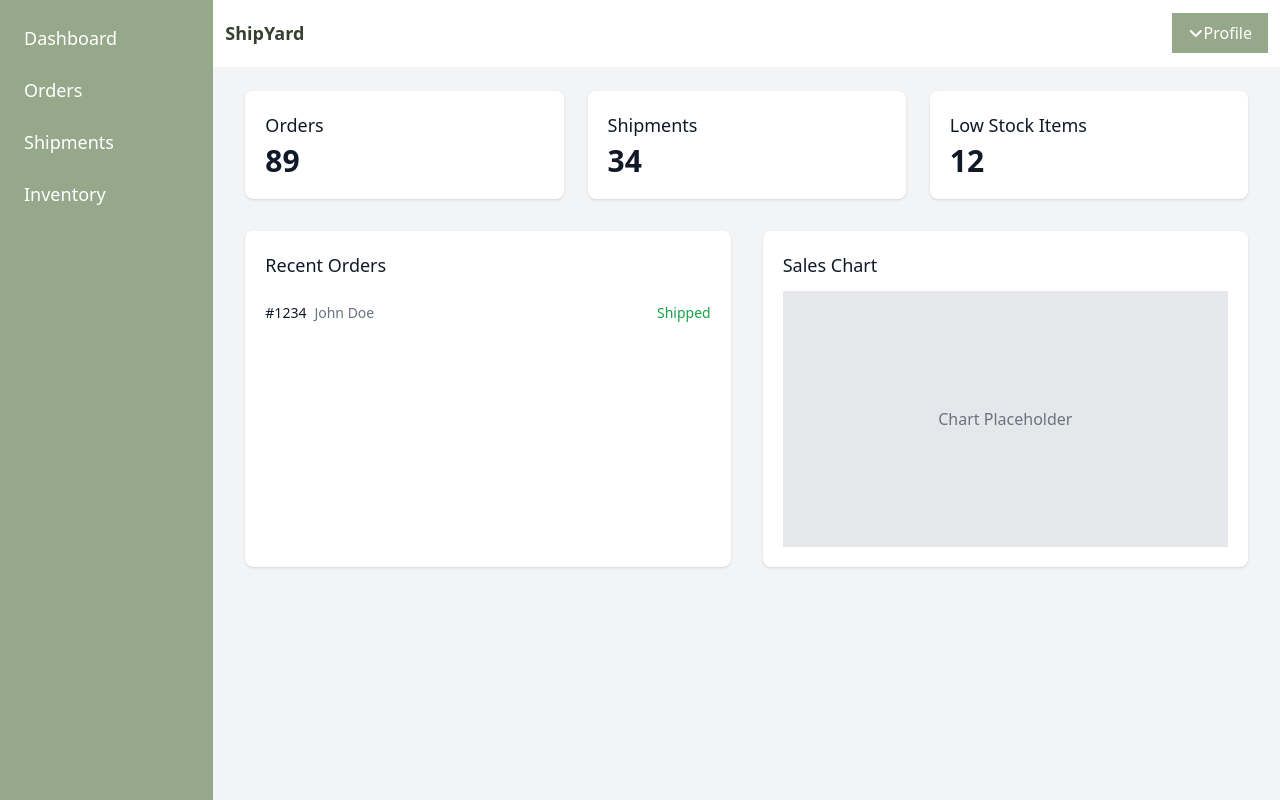
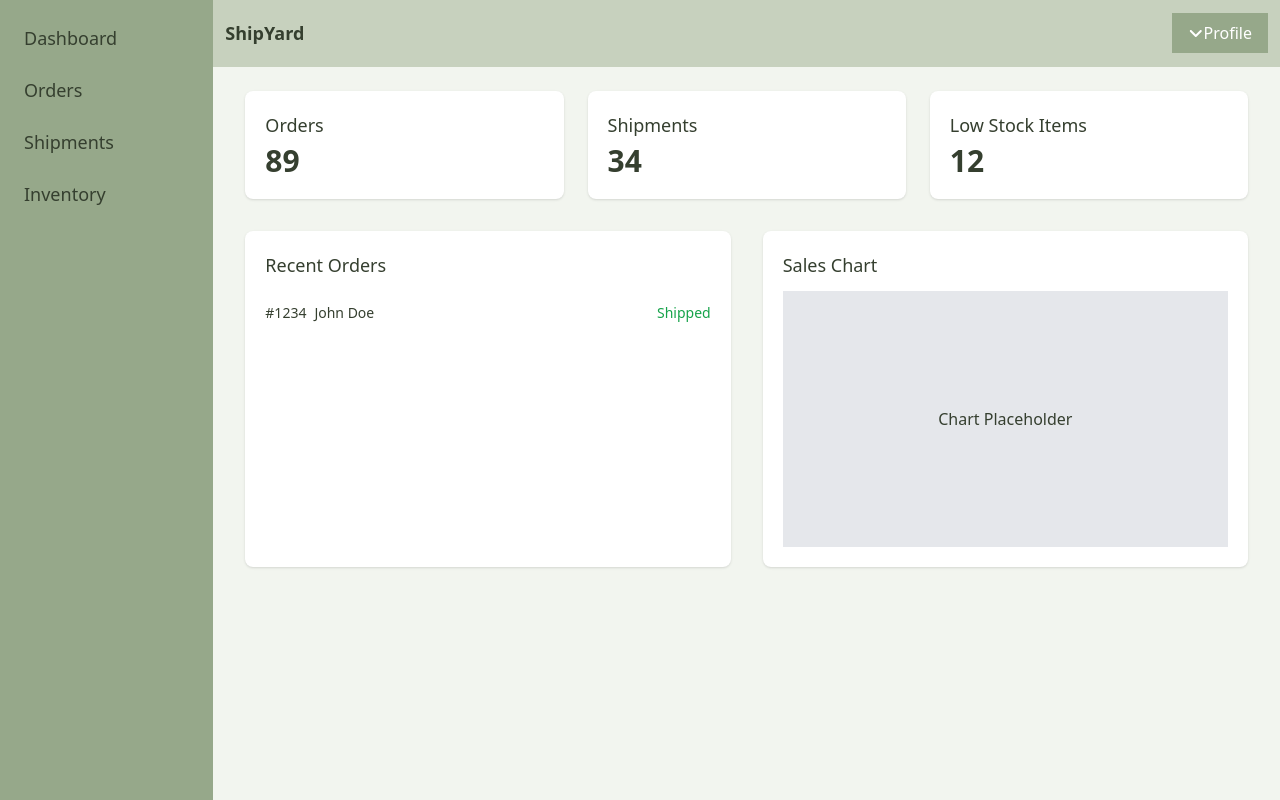
Before and after one commit to touseefyounas/shipping-front-end, a React (Create React App) app: page / in a window 1280 px wide. Built offline with nearby package versions, Linux system fonts and the light colour scheme; no server answers.

Commit message:
Changed theme

```diff
--- a/src/components/Shipping/CreateLabel.js
+++ b/src/components/Shipping/CreateLabel.js
@@ -3,16 +3,16 @@ import { FaAngleLeft } from 'react-icons/fa6';
 
 const CreateLabel = () =>{
     return (
-        <div className="bg-gray-100">
+        <div className="bg-background">
         <div className="flex justify-around items-center sticky bg-white shadow-md h-20">
             <div className="flex items-center justify-center h-16 w-40 ">
-                <button className="text-sm font-normal rounded-sm hover:shadow-xl py-2 px-4 hover:bg-gray-950 hover:text-white border bg-gray-100"><div className="flex items-center"><FaAngleLeft/><Link to='/orders'> Orders</Link></div></button>
+                <button className="text-sm font-normal rounded-sm hover:shadow-xl py-2 px-4 hover:bg-primary hover:text-white text-text border bg-accent"><div className="flex items-center"><FaAngleLeft/><Link to='/orders'> Orders</Link></div></button>
             </div>
             <div className="flex items-center justify-center h-16 w-40">
                 <p>Create New Label</p>
             </div>
             <div className="flex items-center justify-center h-16 w-40">
-            <button className="text-sm font-normal rounded-sm hover:shadow-xl bg-gray-800 text-white py-2 px-4">Save</button>
+            <button className="text-sm font-normal rounded-sm hover:shadow-xl bg-secondary hover:bg-primary hover:text-white text-text py-2 px-4">Save</button>
             </div>
         </div>
             <Outlet/>
--- a/src/components/Shipping/ShippingAddress.js
+++ b/src/components/Shipping/ShippingAddress.js
@@ -28,17 +28,17 @@ const ShippingAddress = () => {
             <div className='flex flex-row flex-wrap md:flex-nowrap gap-5'>
                 <div className='flex flex-col md:my-5 md:ml-5 w-full gap-5 md:basis-3/5'>
                     <div className="bg-white rounded-md shadow-md min-h-40">
-                    <h1 className='m-2 p-2 font-medium'>Recipient</h1>
+                    <h1 className='m-2 p-2 text-text font-medium'>Recipient</h1>
                     <AddressForm address={address} setAddress={setAddress}/>
                     </div>
                     <div className="bg-white rounded-md shadow-md min-h-40">
-                    <h1 className='m-2 p-2 font-medium'>Package</h1>
+                    <h1 className='m-2 p-2 text-text font-medium'>Package</h1>
                     <PackageForm dimensions={dimensions} setDimensions={setDimensions}/>
                     </div>
                 </div>
                 <div className='flex flex-col order-first md:order-last md:my-5 md:mr-5 w-full gap-5 md:basis-2/5'>
                 <div className="bg-white rounded-md shadow-md min-h-64 w-full">
-                    <h1 className='m-2 p-2 font-medium'>Rates</h1>
+                    <h1 className='m-2 p-2 text-text font-medium'>Rates</h1>
                     <Rates address={address} dimensions={dimensions}/>
                     </div>
                 </div>
--- a/src/components/SideBar.js
+++ b/src/components/SideBar.js
@@ -7,10 +7,10 @@ const SideBar = () => {
         <>
         <nav>
             <ul className="text-lg font-normal py-4 px-2 bg-secondary space-y-2 h-screen">
-                <li className="text-white py-2 px-4 rounded-lg hover:bg-primary"><Link to='/'>Dashboard</Link></li>
-                <li className="text-white py-2 px-4 rounded-lg hover:bg-primary"><Link to='orders'>Orders</Link></li>
-                <li className="text-white py-2 px-4 rounded-lg hover:bg-primary"><Link to='shipments'>Shipments</Link></li>
-                <li className="text-white py-2 px-4 rounded-lg hover:bg-primary"><Link to='/inventory'>Inventory</Link></li>
+                <li className="text-text py-2 px-4 rounded-lg hover:text-white hover:bg-primary"><Link to='/'>Dashboard</Link></li>
+                <li className="text-text py-2 px-4 rounded-lg hover:text-white hover:bg-primary"><Link to='orders'>Orders</Link></li>
+                <li className="text-text py-2 px-4 rounded-lg hover:text-white hover:bg-primary"><Link to='shipments'>Shipments</Link></li>
+                <li className="text-text py-2 px-4 rounded-lg hover:text-white hover:bg-primary"><Link to='/inventory'>Inventory</Link></li>
             </ul>
         </nav>
         </>
--- a/src/components/TopMenu.js
+++ b/src/components/TopMenu.js
@@ -3,7 +3,7 @@ import { FaAngleDown } from "react-icons/fa6";
 const TopMenu = () => {
     return (
         <>
-            <div className="flex h-full justify-between shadow-lg items-center bg-white  ">
+            <div className="flex h-full justify-between shadow-lg items-center bg-accent">
                 <h1 className='px-3 py-2 text-lg font-semibold font-sans text-text'>ShipYard</h1>
                 <div className='px-3 py-1 flex items-center gap-3'>
                     <button className="flex items-center bg-secondary text-white w-24  py-2 px-4 hover:bg-primary"><FaAngleDown/>Profile</button>
--- a/src/pages/Dashboard/index.js
+++ b/src/pages/Dashboard/index.js
@@ -4,31 +4,31 @@
 const Dashboard = () => {
     return (
     <>
-    <main className="flex-1 overflow-y-auto bg-gray-100 h-full overflow-auto">
+    <main className="flex-1 overflow-y-auto bg-background h-full overflow-auto">
       <div className="max-w-7xl mx-auto py-6 sm:px-6 lg:px-8">
         {/* Grid layout for dashboard widgets */}
         <div className="grid grid-cols-1 md:grid-cols-2 lg:grid-cols-3 gap-6">
           {/* Order Summary Widget */}
           <div className="bg-white overflow-hidden shadow rounded-lg">
             <div className="p-5">
-              <h3 className="text-lg font-medium text-gray-900">Orders</h3>
-              <div className="mt-1 text-3xl font-semibold text-gray-900">89</div>
+              <h3 className="text-lg font-medium text-text">Orders</h3>
+              <div className="mt-1 text-3xl font-semibold text-text">89</div>
             </div>
           </div>
 
           {/* Shipment Status Widget */}
           <div className="bg-white overflow-hidden shadow rounded-lg">
             <div className="p-5">
-              <h3 className="text-lg font-medium text-gray-900">Shipments</h3>
-              <div className="mt-1 text-3xl font-semibold text-gray-900">34</div>
+              <h3 className="text-lg font-medium text-text">Shipments</h3>
+              <div className="mt-1 text-3xl font-semibold text-text">34</div>
             </div>
           </div>
 
           {/* Inventory Status Widget */}
           <div className="bg-white overflow-hidden shadow rounded-lg">
             <div className="p-5">
-              <h3 className="text-lg font-medium text-gray-900">Low Stock Items</h3>
-              <div className="mt-1 text-3xl font-semibold text-gray-900">12</div>
+              <h3 className="text-lg font-medium text-text">Low Stock Items</h3>
+              <div className="mt-1 text-3xl font-semibold text-text">12</div>
             </div>
           </div>
         </div>
@@ -38,12 +38,12 @@ const Dashboard = () => {
           {/* Recent Orders List */}
           <div className="flex-1 bg-white shadow rounded-lg overflow-hidden">
             <div className="p-5">
-              <h3 className="text-lg font-medium text-gray-900">Recent Orders</h3>
+              <h3 className="text-lg font-medium text-text">Recent Orders</h3>
               <ul className="mt-3 divide-y divide-gray-200">
                 <li className="py-3 flex justify-between items-center">
                   <div className="flex items-center">
-                    <span className="text-sm font-medium text-gray-900">#1234</span>
-                    <span className="ml-2 text-sm text-gray-500">John Doe</span>
+                    <span className="text-sm font-medium text-text">#1234</span>
+                    <span className="ml-2 text-sm text-text">John Doe</span>
                   </div>
                   <span className="text-sm font-medium text-green-600">Shipped</span>
                 </li>
@@ -54,9 +54,9 @@ const Dashboard = () => {
           {/* Chart placeholder */}
           <div className="flex-1 bg-white shadow rounded-lg overflow-hidden">
             <div className="p-5">
-              <h3 className="text-lg font-medium text-gray-900">Sales Chart</h3>
+              <h3 className="text-lg font-medium text-text">Sales Chart</h3>
               <div className="mt-3 h-64 bg-gray-200 flex items-center justify-center">
-                <p className="text-gray-500">Chart Placeholder</p>
+                <p className="text-text">Chart Placeholder</p>
               </div>
             </div>
           </div>
--- a/src/pages/invetory/index.js
+++ b/src/pages/invetory/index.js
@@ -5,7 +5,7 @@ import { Button } from "primereact/button";
 
 const Inventory = () => {
     return (
-        <div className="min-h-full bg-accent p-4">
+        <div className="min-h-full bg-background p-4">
         <div className="flex flex-col p-2 bg-white rounded-lg shadow-lg">
             <div className="flex flex-row justify-between">
                 <h1 className="text-2xl font-bold m-4">Inventory</h1>
--- a/src/pages/orders/index.js
+++ b/src/pages/orders/index.js
@@ -6,7 +6,7 @@ import { Link } from "react-router-dom";
 
 const Orders = () => {
     return (
-        <div className=" min-h-full bg-accent p-4">
+        <div className=" min-h-full bg-background p-4">
             <div className="flex flex-col p-2 bg-white rounded-lg shadow-lg">
             <div className="flex flex-row justify-between border-b bg-white">
                 <h1 className="text-2xl font-bold m-4">Orders</h1>
```
Also changed, not shown: src/components/Shipping/AddressAutoFill.js (+23 -23 lines), src/components/Shipping/PackageSize.js (+13 -13 lines), src/components/Shipping/Rates.js (+4 -4 lines).
